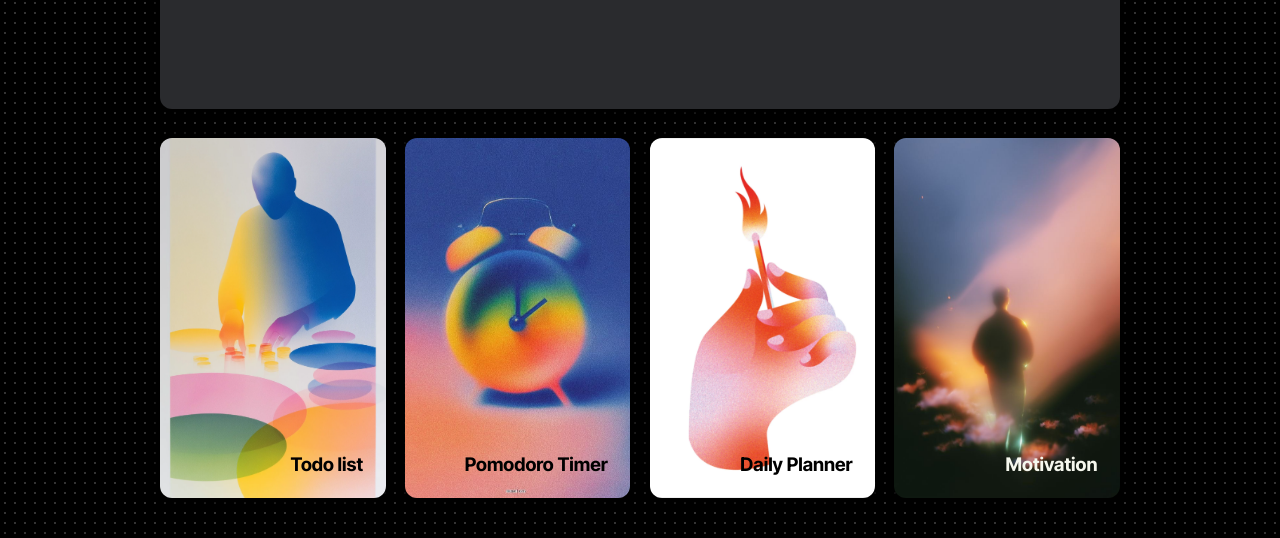
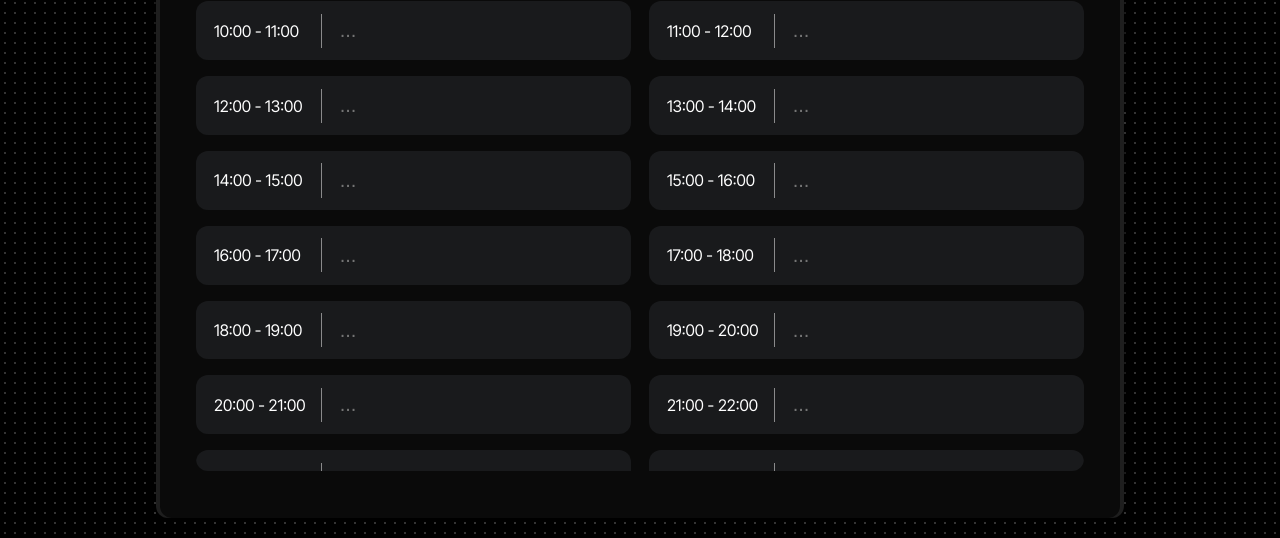
Before and after one commit to iharshkaran/productivity-dashboard, a website built with Vite: page index.html in a window 1280 px wide. Shown: the part 262-800 px from the top of the page. Built offline with nearby package versions, Linux system fonts and the light colour scheme; files whose address does not match are found by name.

Commit message:
Productivity Dashboard

```diff
--- a/css/sections/dailyPlannerPage.css
+++ b/css/sections/dailyPlannerPage.css
@@ -0,0 +1,78 @@
+section.daily-planner-page{
+    display: block;
+}
+
+.daily-planner{
+    width: 100%;
+    height: 90%;
+
+    margin: 1.8rem 0px;
+
+    background: rgb(10, 10, 10);
+    color: white;
+
+    border-radius: 12px;
+
+    overflow: auto;
+
+    display: flex;
+    flex-wrap: wrap;
+    justify-content: space-between;
+}
+
+.daily-planner-time{
+
+    width: 49%;
+    height: 9.5%;
+
+    background: var(--sec);
+
+    display: flex;
+    align-items: center;
+
+    padding: 5px 18px;
+    margin-bottom: 1rem;
+
+    border-radius: 12px;
+}
+
+
+.daily-planner-time .planner-time{
+    width: 27%;
+    height: 70%;
+
+    display: flex;
+    justify-content: flex-start;
+    align-items: center;
+
+    border-right: 1px rgba(187, 187, 187, 0.699) solid;
+}
+
+.daily-planner-time .planner-task{
+    width: 73%;
+
+    display: flex;
+    justify-content: flex-start;
+    align-items: center;
+
+    padding: 0px 18px;
+
+}
+
+.daily-planner-time .planner-task input{
+    width: 100%;
+    height: 100%;
+
+    display: flex;
+    justify-content: flex-start;
+    align-items: center;
+
+    background-color: var(--sec);
+    color: white;
+
+    border: none;
+    outline: none;
+
+    font-weight: 500;
+    font-size: 20px;
+}
--- a/index.html
+++ b/index.html
@@ -60,20 +60,16 @@
         </div>
         <div class="allTask">
           <div class="task">
-              <button class="mark-btn true" id=${idx}><img src="assets/checkbox-icon.svg" alt="delete"></button>
-              <h5 class="true">Radhee Radhee<span class="${tasks.imp}">imp</span></h5>
-              <button class="view-btn" id=${idx}><img src="assets/details-icon.svg" alt="delete"></button>
-              <button class="delete-btn" id=${idx}><img src="assets/delete-icon.svg" alt="delete"></button>
-            </div>
+            <button class="mark-btn true" id=${idx}><img src="assets/checkbox-icon.svg" alt="delete"></button>
+            <h5 class="true">Radhee Radhee<span class="${tasks.imp}">imp</span></h5>
+            <button class="view-btn" id=${idx}><img src="assets/details-icon.svg" alt="delete"></button>
+            <button class="delete-btn" id=${idx}><img src="assets/delete-icon.svg" alt="delete"></button>
+          </div>
 
         </div>
       </div>
     </section>
-
     <section class="todo-details-section">
-
-
-
     </section>
 
     <section class="cardPage pomodoro-page">
@@ -83,6 +79,10 @@
     <section class="cardPage daily-planner-page">
       <button class="close-btn" id="2">✕</button>
       <h1>Daily Planner</h1>
+      <div class="daily-planner">
+
+
+      </div>
 
     </section>
     <section class="cardPage Motivational-page">
--- /dev/null
+++ b/js/dailyPlanner.js
@@ -0,0 +1,24 @@
+function dailyPlanner(){
+
+    let hours = []
+
+    for(let i=0; i<18; i++){
+        hours.push(`${6+i}:00 - ${7+i}:00`)
+    }
+
+    let wholeDaySum = ''
+    hours.forEach((elem)=>{
+        wholeDaySum += `<div class="daily-planner-time">
+                            <div class="planner-time">
+                                <p>${elem}</p>
+                            </div>
+                            <div class="planner-task"><input type="text" placeholder="..."></div>
+                        </div>`
+
+    })
+
+    let dailyPlanner = document.querySelector(".daily-planner");
+    dailyPlanner.innerHTML = wholeDaySum
+
+}
+export default dailyPlanner;
--- a/js/script.js
+++ b/js/script.js
@@ -1,6 +1,8 @@
 import todoList from "./todoList.js";
+import dailyPlanner from "./dailyPlanner.js";
 
 todoList();
+dailyPlanner();
 
 function openFeatures() {
     var cards = document.querySelectorAll(".card");
```
Also changed, not shown: assets/dark-theme.svg (added).
